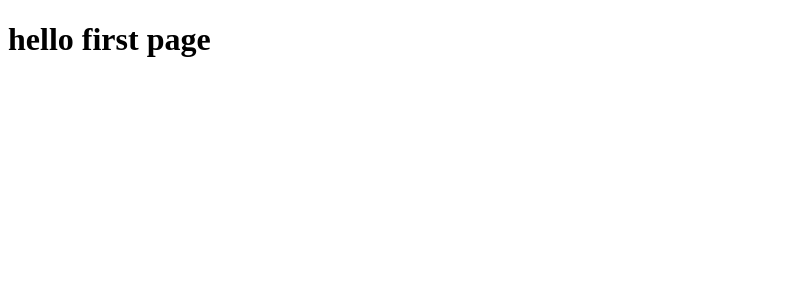
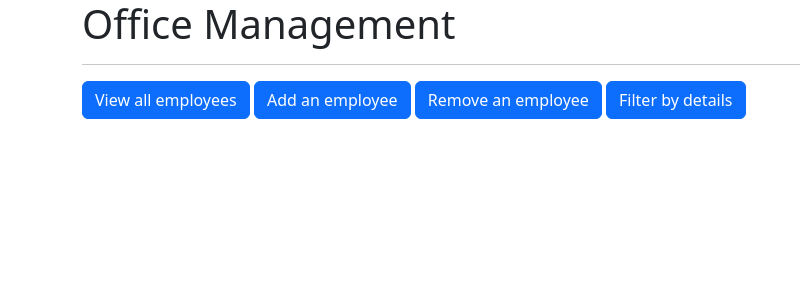
Before and after one commit to TayyabChattah/Django_Curd_App, a Django app: page / in a window 1280 px wide. Shown: the top 300 px of the page, without its empty margins (0-800 px from the left). Run offline with Django 5.2, Linux system fonts and the light colour scheme.

Commit message:
Read All emp Done

```diff
--- a/emp_app/templates/index.html
+++ b/emp_app/templates/index.html
@@ -1,11 +1,25 @@
-<!DOCTYPE html>
+<!doctype html>
 <html lang="en">
-<head>
-    <meta charset="UTF-8">
-    <meta name="viewport" content="width=device-width, initial-scale=1.0">
-    <title>Document</title>
-</head>
-<body>
-    <h1>hello first page</h1>
-</body>
+  <head>
+    <meta charset="utf-8">
+    <meta name="viewport" content="width=device-width, initial-scale=1">
+    <title>Office Management</title>
+    <link href="https://cdn.jsdelivr.net/npm/bootstrap@5.3.3/dist/css/bootstrap.min.css" rel="stylesheet" integrity="sha384-QWTKZyjpPEjISv5WaRU9OFeRpok6YctnYmDr5pNlyT2bRjXh0JMhjY6hW+ALEwIH" crossorigin="anonymous">
+  </head>
+  <body>
+    <div>
+        <div class="container">
+            <h1>
+                Office Management
+            </h1>
+            <hr>
+
+            <a href="/all_emp" class="btn btn-primary">View all employees</a>
+            <a href="/add_emp" class="btn btn-primary">Add an employee</a>
+            <a href="/remove_emp" class="btn btn-primary">Remove an employee</a>
+            <a href="/filter_emp" class="btn btn-primary">Filter by details</a>
+        </div>
+    </div>
+    <script src="https://cdn.jsdelivr.net/npm/bootstrap@5.3.3/dist/js/bootstrap.bundle.min.js" integrity="sha384-YvpcrYf0tY3lHB60NNkmXc5s9fDVZLESaAA55NDzOxhy9GkcIdslK1eN7N6jIeHz" crossorigin="anonymous"></script>
+  </body>
 </html>
--- a/emp_app/urls.py
+++ b/emp_app/urls.py
@@ -2,5 +2,6 @@ from django.urls import path
 from . import views  # Import the views module
 
 urlpatterns = [
-    path('', views.index, name="index"),  # Pass the view function directly
+    path('', views.index, name="index"),
+    path('all_emp',views.all_emp,name="all emp")  # Pass the view function directly
 ]
--- a/emp_app/views.py
+++ b/emp_app/views.py
@@ -1,5 +1,12 @@
 from django.shortcuts import render
-
+from .models import Employe,Role,dept
 # Create your views here.
 def index(request):
     return render(request, 'index.html')
+
+def all_emp(request):
+    emps=Employe.objects.all()
+    context={
+        "emps":emps
+    }
+    return render(request,'view_all.html',context)
```
Also changed, not shown: emp_app/templates/view_all.html (added, +44 -0 lines).
